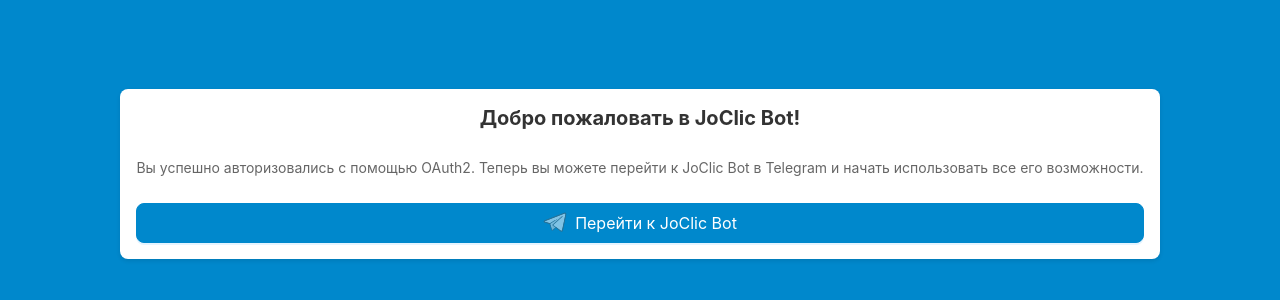
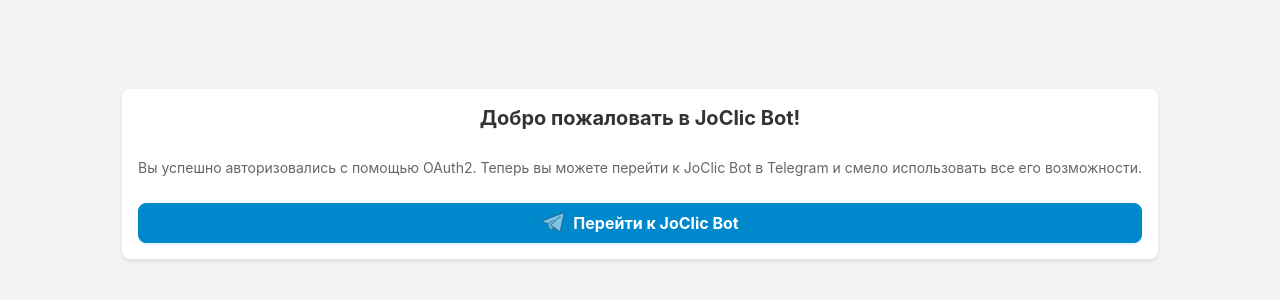
Before and after one commit to litury/joclic-MERN-app, a Next.js app: page /redirect in a window 1280 px wide. Shown: the part 226-526 px from the top of the page. Built offline with nearby package versions, Linux system fonts and the light colour scheme.

Commit message:
✨ feat(redirect): add useEffect hook to handle redirect

```diff
--- a/src/pages/redirect.tsx
+++ b/src/pages/redirect.tsx
@@ -1,14 +1,22 @@
-import React from 'react';
+import React, {useEffect} from 'react';
 import { Typography, Button } from 'antd';
 import TelegramIcon from '../templates/TelegramIcon';
 
 const { Title, Paragraph } = Typography;
 
 const RedirectPage = () => {
+
+    useEffect(() => {
+        handleRedirect();
+    }, []);
+
+
     const handleRedirect = () => {
-        // Здесь вы можете добавить логику для открытия Telegram бота
-        window.open('https://t.me/your_bot_username', '_blank');
+        // Попытка открыть Telegram бота через схему URL
+        const telegramUrl = 'tg://resolve?domain=joclic_bot';
+        window.open(telegramUrl, '_self');
     };
+
 
     return (
         <div
@@ -18,7 +26,7 @@
                 alignItems: 'center',
                 justifyContent: 'center',
                 height: '100vh',
-                backgroundColor: '#0088cc',
+                backgroundColor: '#F3F4F6',
             }}
         >
             <div
@@ -50,7 +58,7 @@
                     }}
                 >
                     Вы успешно авторизовались с помощью OAuth2. Теперь вы можете перейти
-                    к JoClic Bot в Telegram и начать использовать все его возможности.
+                    к JoClic Bot в Telegram и смело использовать все его возможности.
                 </Paragraph>
                 <Button
                     type="primary"
@@ -59,10 +67,15 @@
                     onClick={handleRedirect}
                     icon={<TelegramIcon />}
                     style={{
-                        backgroundColor: '#0088cc',
-                        borderColor: '#0088cc',
-                        color: '#ffffff',
-                    }}
+                            backgroundColor: '#0088cc',
+                            borderColor: '#0088cc',
+                            color: '#ffffff',
+                            fontWeight: 'bold',
+                            padding: '0',
+                            display: 'flex',
+                            justifyContent: 'center',
+                            alignItems: 'center',
+                        }}
                 >
                     Перейти к JoClic Bot
                 </Button>
```
